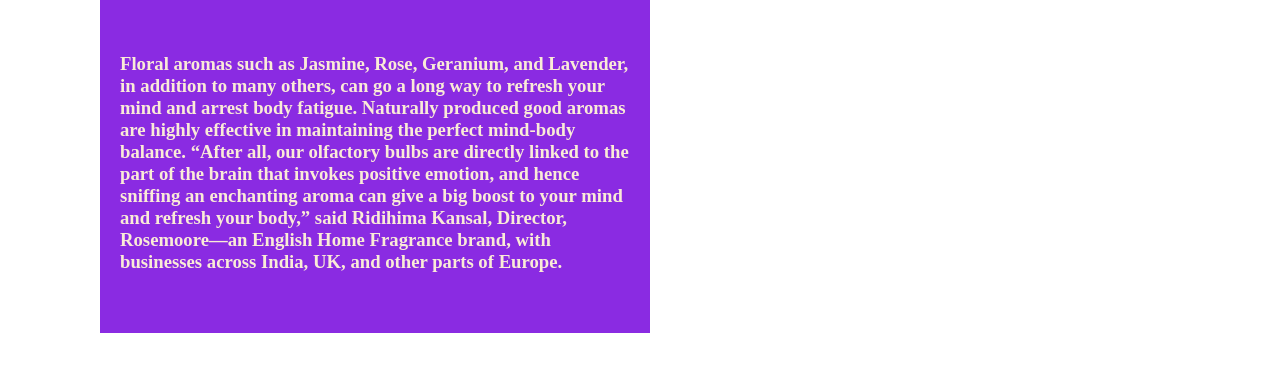
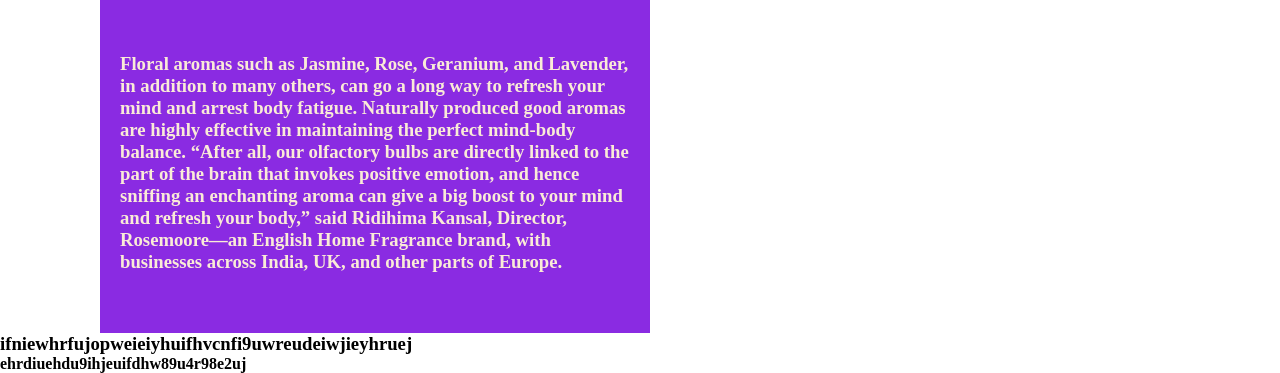
Before and after one commit to fuwadWAS/class-04, a plain HTML site: page index.html in a window 1280 px wide. Shown: the part 762-1135 px from the top of the page. Before the commit the page ends 1095 px from the top, so only its background shows below. Drawn offline with Linux system fonts and the light colour scheme.

Commit message:
class-04

```diff
--- a/index.html
+++ b/index.html
@@ -29,5 +29,7 @@
 
             “After all, our olfactory bulbs are directly linked to the part of the brain that invokes positive emotion, and hence sniffing an enchanting aroma can give a big boost to your mind and refresh your body,” said Ridihima Kansal, Director, Rosemoore—an English Home Fragrance brand, with businesses across India, UK, and other parts of Europe.</h3>
     </div>
+    <h3>ifniewhrfujopweieiyhuifhvcnfi9uwreudeiwjieyhruej</h3>
+    <h4>ehrdiuehdu9ihjeuifdhw89u4r98e2uj </h4>
 </body>
 </html>
```
